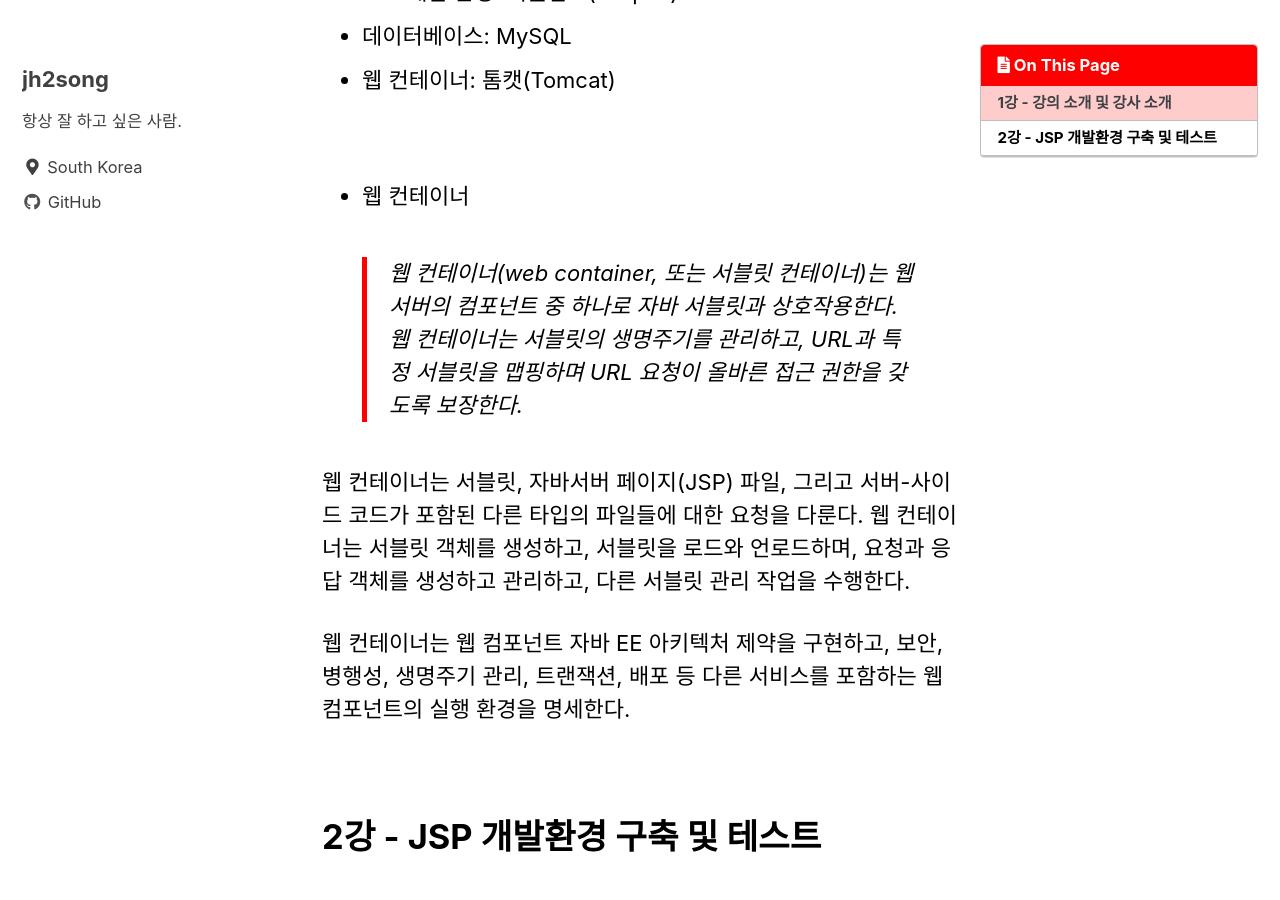
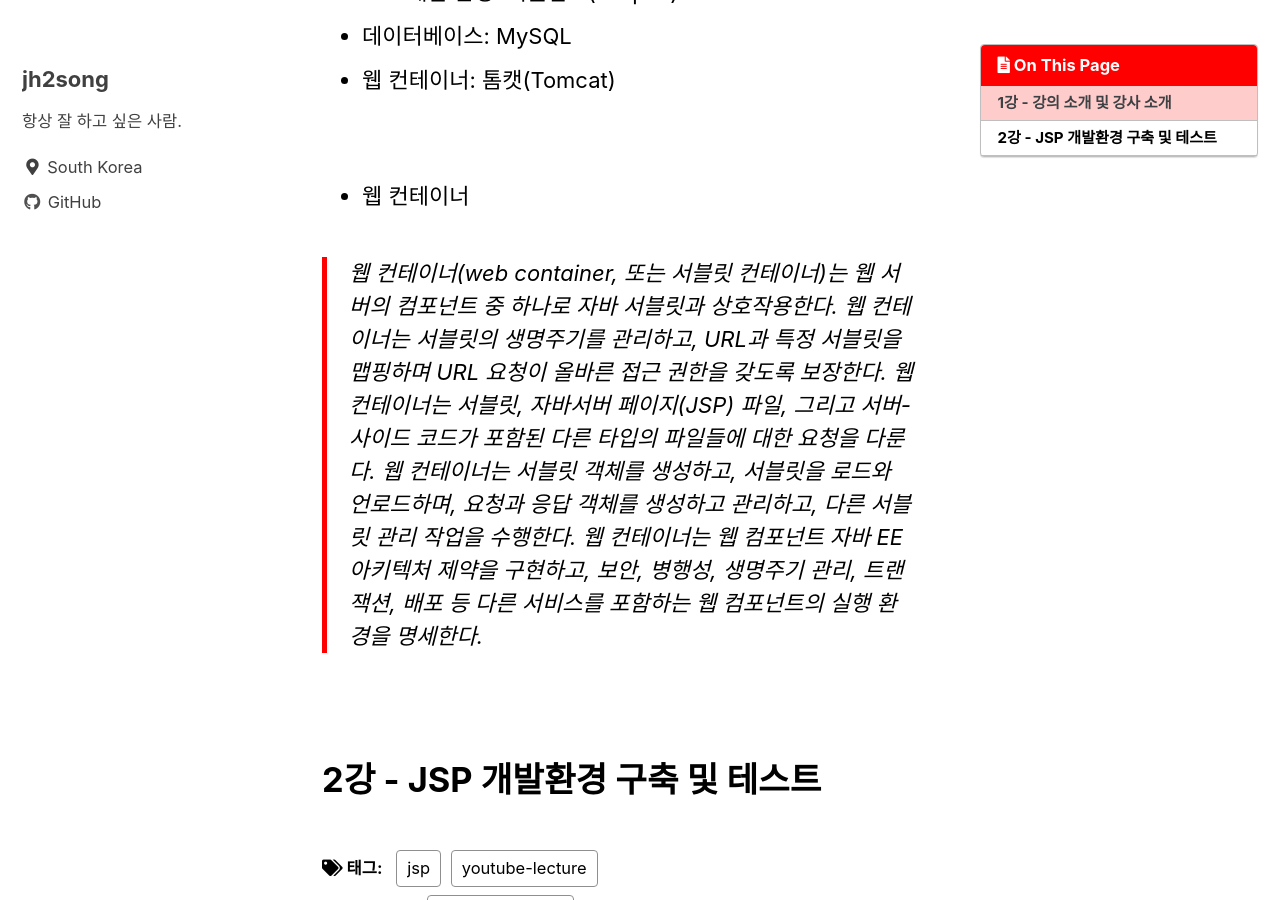
Before and after one commit to jh2song/jh2song.github.io, a Jekyll site: the page built from _posts/youtube-lecture/2021-01-01-jsp-tutorial-ndb.md, in a window 1280 px wide and 900 px high, scrolled down 376 px. Built offline with Jekyll 4.4.1, drawn with Linux system fonts in a browser that asks for light colours; cached includes are drawn as plain includes.

Commit message:
21/01/02 - am8:02

```diff
--- a/_posts/youtube-lecture/2021-01-01-jsp-tutorial-ndb.md
+++ b/_posts/youtube-lecture/2021-01-01-jsp-tutorial-ndb.md
@@ -17,11 +17,10 @@ toc_sticky: true
 &nbsp;
 
 * 웹 컨테이너
+
 > 웹 컨테이너(web container, 또는 서블릿 컨테이너)는 웹 서버의 컴포넌트 중 하나로 자바 서블릿과 상호작용한다. 웹 컨테이너는 서블릿의 생명주기를 관리하고, URL과 특정 서블릿을 맵핑하며 URL 요청이 올바른 접근 권한을 갖도록 보장한다.
-
-웹 컨테이너는 서블릿, 자바서버 페이지(JSP) 파일, 그리고 서버-사이드 코드가 포함된 다른 타입의 파일들에 대한 요청을 다룬다. 웹 컨테이너는 서블릿 객체를 생성하고, 서블릿을 로드와 언로드하며, 요청과 응답 객체를 생성하고 관리하고, 다른 서블릿 관리 작업을 수행한다.
-
-웹 컨테이너는 웹 컴포넌트 자바 EE 아키텍처 제약을 구현하고, 보안, 병행성, 생명주기 관리, 트랜잭션, 배포 등 다른 서비스를 포함하는 웹 컴포넌트의 실행 환경을 명세한다.
+> 웹 컨테이너는 서블릿, 자바서버 페이지(JSP) 파일, 그리고 서버-사이드 코드가 포함된 다른 타입의 파일들에 대한 요청을 다룬다. 웹 컨테이너는 서블릿 객체를 생성하고, 서블릿을 로드와 언로드하며, 요청과 응답 객체를 생성하고 관리하고, 다른 서블릿 관리 작업을 수행한다.
+> 웹 컨테이너는 웹 컴포넌트 자바 EE 아키텍처 제약을 구현하고, 보안, 병행성, 생명주기 관리, 트랜잭션, 배포 등 다른 서비스를 포함하는 웹 컴포넌트의 실행 환경을 명세한다.
 
 &nbsp;
 
```
